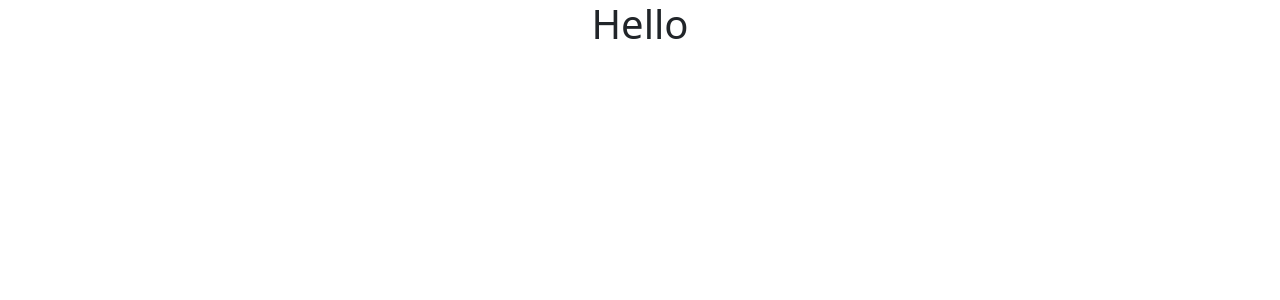
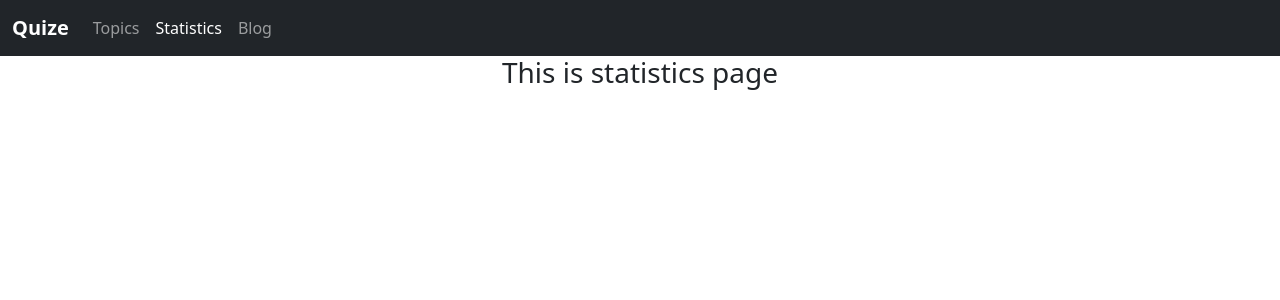
Before and after one commit to Md-Ikbal-Hasan/assignment9-educational-website, a React (Create React App) app: page /statistics in a window 1280 px wide. Shown: the top 300 px of the page. Built offline with nearby package versions, Linux system fonts and the light colour scheme.

Commit message:
responsive navbar added

```diff
--- a/src/App.css
+++ b/src/App.css
@@ -28,10 +28,12 @@
   color: #61dafb;
 }
 
+
 @keyframes App-logo-spin {
   from {
     transform: rotate(0deg);
   }
+
   to {
     transform: rotate(360deg);
   }
--- a/src/App.js
+++ b/src/App.js
@@ -1,10 +1,36 @@
-import logo from './logo.svg';
+import { createBrowserRouter, RouterProvider } from 'react-router-dom';
 import './App.css';
+import Home from './components/Home/Home';
+import Statistics from './components/Statistics/Statistics'
+import Blog from './components/Blog/Blog'
+import Main from './layouts/Main';
+import Error from './components/Error/Error';
 
 function App() {
+  const router = createBrowserRouter([
+    {
+      path: "/",
+      element: <Main></Main>,
+      errorElement: <Error></Error>,
+      children: [
+        {
+          path: "/",
+          element: <Home></Home>
+        },
+        {
+          path: "/statistics",
+          element: <Statistics></Statistics>
+        },
+        {
+          path: '/blog',
+          element: <Blog></Blog>
+        }
+      ]
+    }
+  ])
   return (
     <div className="App">
-      <h1>Hello</h1>
+      <RouterProvider router={router}></RouterProvider>
 
 
     </div>
--- /dev/null
+++ b/src/components/Blog/Blog.js
@@ -0,0 +1,11 @@
+import React from 'react';
+
+const Blog = () => {
+    return (
+        <div>
+            <h3>This is blog page</h3>
+        </div>
+    );
+};
+
+export default Blog;
--- /dev/null
+++ b/src/components/Error/Error.js
@@ -0,0 +1,20 @@
+import React from 'react';
+import { Link } from 'react-router-dom';
+const Error = () => {
+    return (
+
+        <div className='h-100'>
+            <img src="https://static.vecteezy.com/system/resources/previews/001/857/111/original/error-404-page-not-found-landing-page-concept-for-mobile-and-pc-free-vector.jpg" className='img-fluid m-0 p-0' alt="" />
+
+            <button className='btn btn-primary text-white mb-5'>
+                <Link to="/" className='text-white text-decoration-none'> Go to Home </Link>
+            </button>
+        </div>
+
+
+
+
+    );
+};
+
+export default Error;
--- /dev/null
+++ b/src/components/Header/Header.js
@@ -0,0 +1,34 @@
+import React from 'react';
+import { NavLink } from 'react-router-dom';
+
+const Header = () => {
+    return (
+        <nav className="navbar navbar-expand-lg navbar-dark bg-dark">
+            <div className="container-fluid">
+                <NavLink className="navbar-brand fw-bold" to="/">Quize</NavLink>
+
+                <button className="navbar-toggler" type="button" data-bs-toggle="collapse" data-bs-target="#navbarSupportedContent" aria-controls="navbarSupportedContent" aria-expanded="false" aria-label="Toggle navigation">
+                    <span className="navbar-toggler-icon"></span>
+                </button>
+
+                <div className="collapse navbar-collapse" id="navbarSupportedContent">
+                    <ul className="navbar-nav me-auto mb-2 mb-lg-0">
+
+                        <li className="nav-item">
+                            <NavLink className="nav-link " to="/">Topics</NavLink>
+                        </li>
+                        <li className="nav-item">
+                            <NavLink className="nav-link" to="/statistics">Statistics</NavLink>
+                        </li>
+                        <li className="nav-item">
+                            <NavLink className="nav-link" to="/blog">Blog</NavLink>
+                        </li>
+                    </ul>
+
+                </div>
+            </div>
+        </nav>
+    );
+};
+
+export default Header;
--- /dev/null
+++ b/src/components/Home/Home.js
@@ -0,0 +1,11 @@
+import React from 'react';
+
+const Home = () => {
+    return (
+        <div>
+            <h4>This is Home page</h4>
+        </div>
+    );
+};
+
+export default Home;
--- /dev/null
+++ b/src/components/Statistics/Statistics.js
@@ -0,0 +1,11 @@
+import React from 'react';
+
+const Statistics = () => {
+    return (
+        <div>
+            <h3>This is statistics page</h3>
+        </div>
+    );
+};
+
+export default Statistics;
--- /dev/null
+++ b/src/layouts/Main.js
@@ -0,0 +1,15 @@
+import React from 'react';
+import { Outlet } from 'react-router-dom';
+import Header from '../components/Header/Header';
+
+const Main = () => {
+    return (
+        <div>
+            <Header></Header>
+            <Outlet></Outlet>
+
+        </div>
+    );
+};
+
+export default Main;
```
Also changed, not shown: 1 other file (tests, documents, lock files or other folders).
